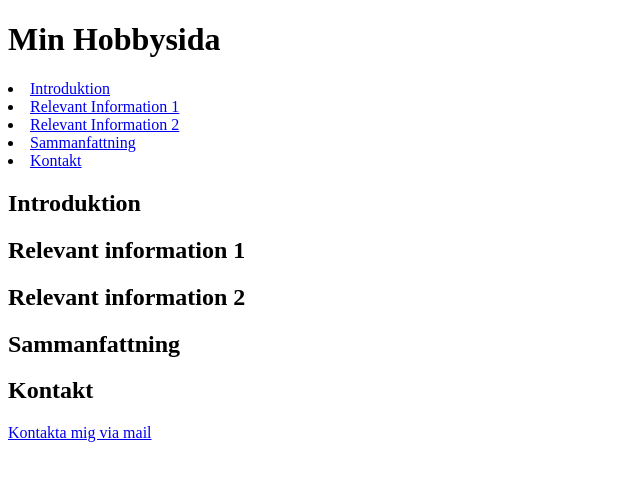
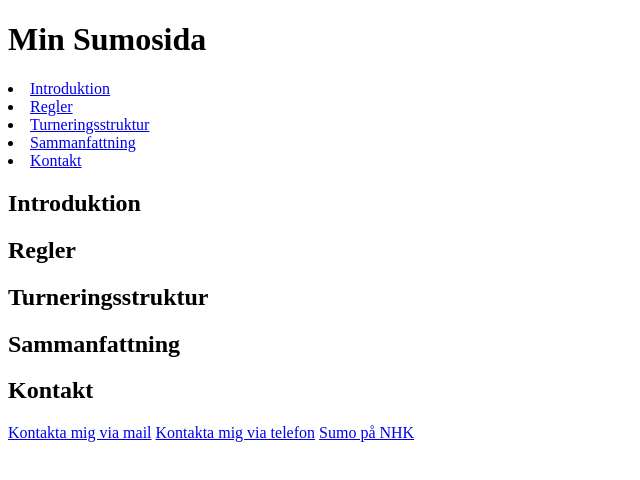
Before and after one commit to Harmonisk/min-hobby-sida, a plain HTML site: page index.html in a window 1280 px wide. Shown: the whole page, without its empty margins (0-640 px from the left). Drawn offline with Linux system fonts and the light colour scheme.

Commit message:
Text and links to outside sources added

```diff
--- a/index.html
+++ b/index.html
@@ -3,15 +3,15 @@
 <head>
     <meta charset="UTF-8">
     <meta name="viewport" content="width=device-width, initial-scale=1.0">
-    <title>Min Hobbysida</title>
+    <title>Min Sumosida</title>
 </head>
 <body>
     <header>
-        <h1>Min Hobbysida</h1>
+        <h1>Min Sumosida</h1>
         <nav>
             <li><a href="#intro">Introduktion</a></li>
-            <li><a href="#info1">Relevant Information 1</a></li>
-            <li><a href="#info2">Relevant Information 2</a></li>
+            <li><a href="#info1">Regler</a></li>
+            <li><a href="#info2">Turneringsstruktur</a></li>
             <li><a href="#sam">Sammanfattning</a></li>
             <li><a href="#kontakt">Kontakt</a></li>
         </nav>
@@ -21,10 +21,10 @@
             <h2>Introduktion</h2>
         </section>
         <section id="info1">
-            <h2>Relevant information 1</h2>
+            <h2>Regler</h2>
         </section>
         <section id="info2">
-            <h2>Relevant information 2</h2>
+            <h2>Turneringsstruktur</h2>
         </section>
         <section id="sam">
             <h2>Sammanfattning</h2>
@@ -33,6 +33,8 @@
     <footer id="#kontakt">
         <h2>Kontakt</h2>
         <a href="mailto:anonym@domain.se">Kontakta mig via mail</a>
+        <a href="tel:1234567890">Kontakta mig via telefon</a>
+        <a href="https://www3.nhk.or.jp/nhkworld/en/tv/sumo/">Sumo på NHK</a>
         <p></p>
     </footer>
 </body>
```
